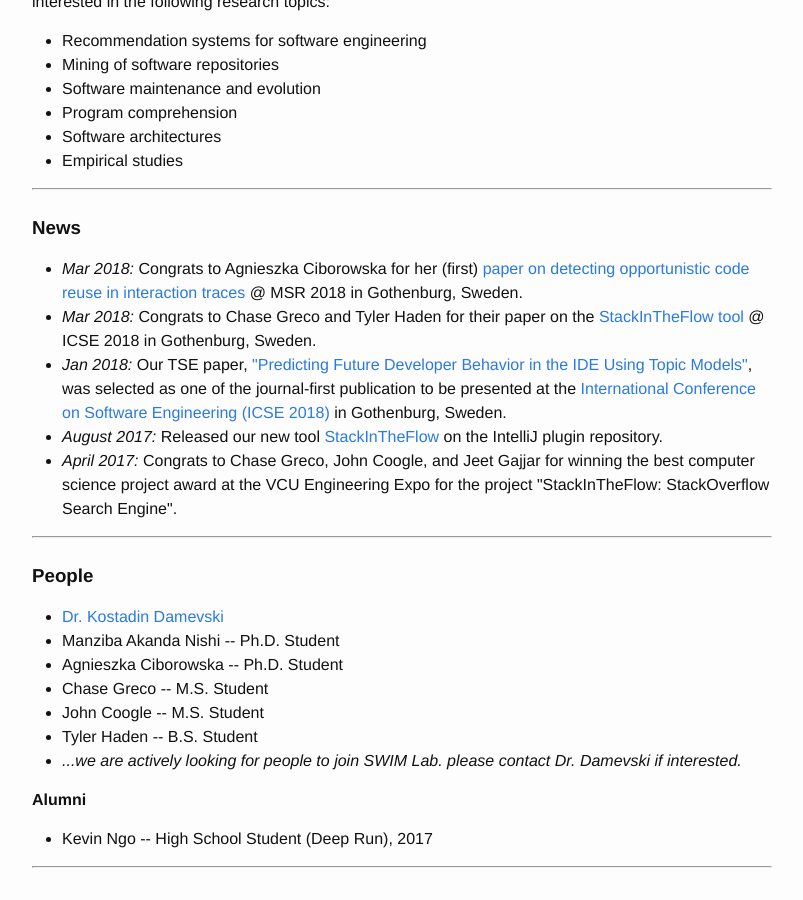
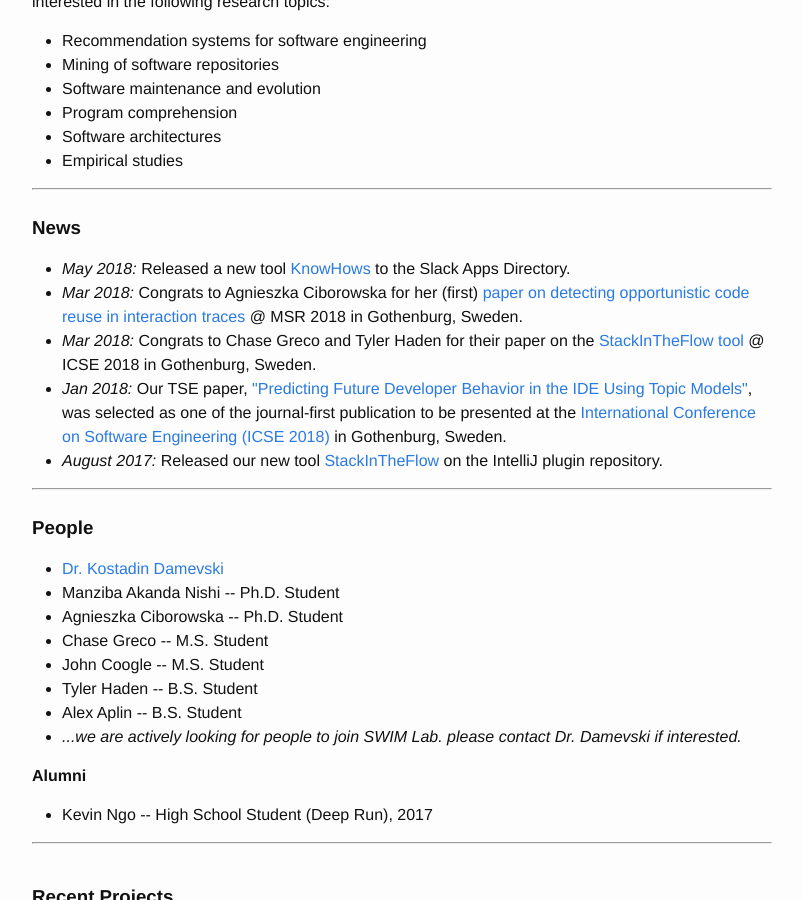
Before and after one commit to vcu-swim-lab/vcu-swim-lab.github.io, a Jekyll site: the page built from index.html, in a window 1280 px wide and 900 px high, scrolled down 241 px. Shown: the whole window, without its empty margins (238-1041 px from the left). Built offline with Jekyll 4.4.1, drawn with Linux system fonts in a browser that asks for light colours; some of the changed text lies outside the part shown.

Commit message:
adding knowhows stuff

```diff
--- a/index.html
+++ b/index.html
@@ -27,13 +27,13 @@ title: About
       <br>
       <h3><b>News</b></h3>
       <ul>
+          <li><i>May 2018:</i> Released a new tool <a href="https://knowho.ws/">KnowHows</a> to the Slack Apps Directory.
           <li><i>Mar 2018:</i> Congrats to Agnieszka Ciborowska for her (first) <a href="http://damevski.github.io/files/ciborowska_msr18_preprint.pdf">paper on detecting opportunistic code reuse in interaction
           traces</a> @ MSR 2018 in Gothenburg, Sweden.</li>
           <li><i>Mar 2018:</i> Congrats to Chase Greco and Tyler Haden for their paper on the <a href="http://damevski.github.io/files/greco_icse18_preprint.pdf">StackInTheFlow tool</a> @ ICSE 2018 in Gothenburg, Sweden.</li>
           <li><i>Jan 2018:</i> Our TSE paper, <a href="https://doi.org/10.1109/TSE.2017.2748134">"Predicting Future Developer Behavior in the IDE Using Topic Models"</a>, was selected as one of the journal-first publication to be presented at the
           <a href="https://www.icse2018.org/">International Conference on Software Engineering (ICSE 2018)</a> in Gothenburg, Sweden.</li>
           <li><i>August 2017:</i> Released our new tool <a href="https://plugins.jetbrains.com/plugin/9653-stackintheflow"> StackInTheFlow</a> on the IntelliJ plugin repository.</li>
-          <li><i>April 2017:</i> Congrats to Chase Greco, John Coogle, and Jeet Gajjar for winning the best computer science project award at the VCU Engineering Expo for the project "StackInTheFlow: StackOverflow Search Engine".</li>
       </ul>
       <hr>
 
@@ -46,6 +46,7 @@ title: About
         <li>Chase Greco -- M.S. Student</li>
         <li>John Coogle -- M.S. Student</li>
         <li>Tyler Haden -- B.S. Student</li>
+        <li>Alex Aplin -- B.S. Student</li>
         <li><i>...we are actively looking for people to join SWIM Lab. please contact Dr. Damevski if interested.</i></li>
       </ul>
       <h4><b>Alumni</b><h4>
@@ -90,6 +91,8 @@ title: About
       <p><i>In order of most to least recent.</i></p>
       <ul>
         <li><a href="https://plugins.jetbrains.com/plugin/9653-stackintheflow">StackInTheFlow</a> -- StackInTheFlow is a recommendation system that suggests Stack Overflow articles in IntelliJ.</i>)</li>
+        <li><a href="https://knowho.ws">KnowHows</a> -- KnowHows is a Slack app that allows developers to query for channel participants that have knowledge
+        of a specific development topic or API.</li>
       	<li><a href="https://visualstudiogallery.msdn.microsoft.com/06f39a31-20ce-408c-afee-8a02b484db1c">Sando Code Search Tool</a> -- Sando is a Visual Studio extension that helps developers locate relevant code in a large code base. (<i>over 22K downloads, as of February 2016</i>)</li>
         <li><a href="https://play.google.com/store/apps/details?id=sysnetlab.android.sdc">SenSee Android App</a> -- SenSee is an Android application that collects data from each of the device's sensors and includes the ability to store this data on DropBox.</li>
       </ul>
```
